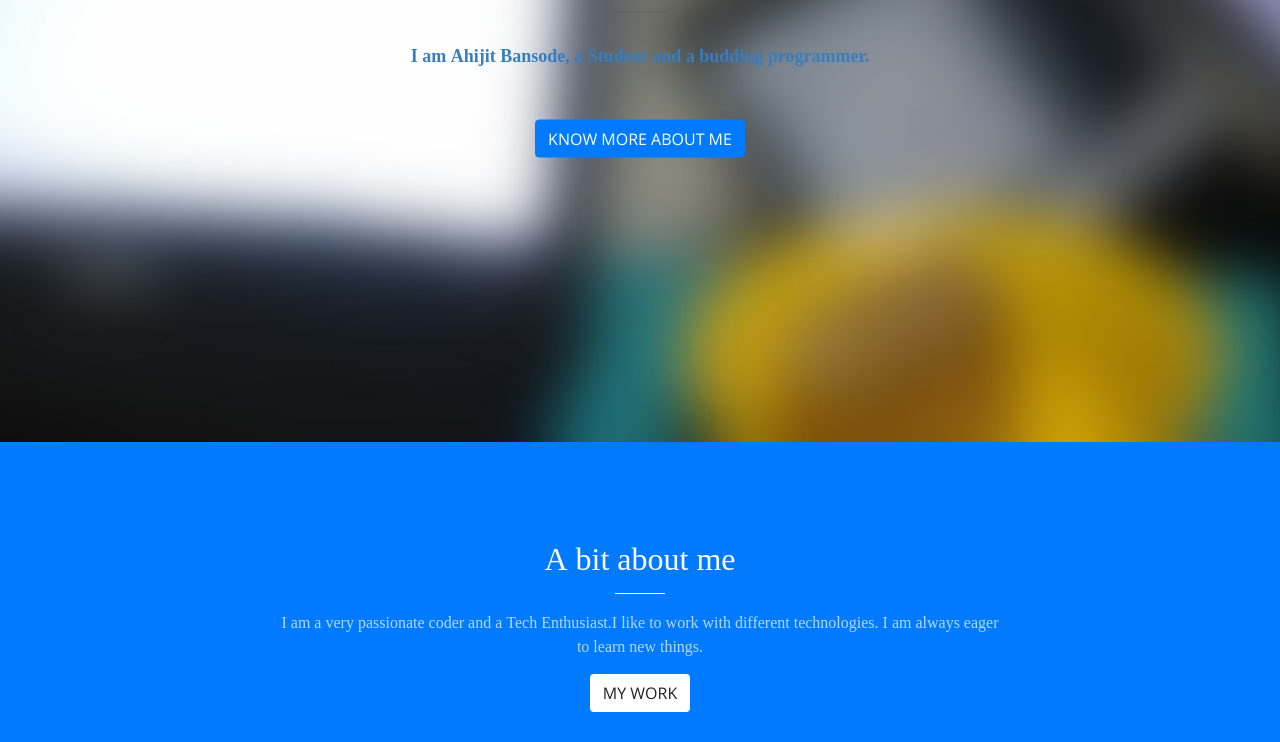
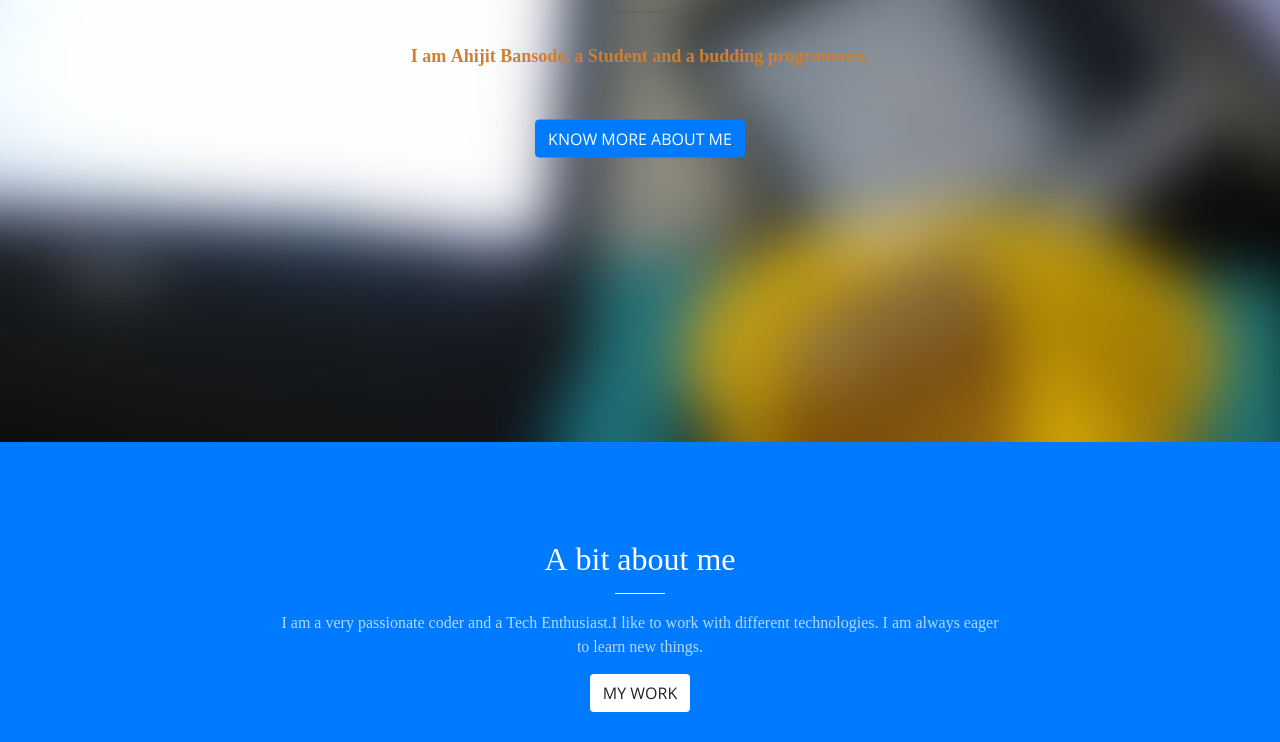
Before and after one commit to AbbyB97/abhijitbansode, a website with bundled scripts: page index.html in a window 1280 px wide. Shown: the part 358-1100 px from the top of the page. Built offline with nearby package versions, Linux system fonts and the light colour scheme.

Commit message:
Update index.html

```diff
--- a/index.html
+++ b/index.html
@@ -65,7 +65,7 @@
         <div class="header-content-inner">
             <h1 style="color: #377DC0" id="homeHeading">Hello there!</h1>
             <hr>
-            <p style="font-family: FontAwesome;color: #377DC0;font-weight: bold;">I am Ahijit Bansode,
+            <p style="font-family: FontAwesome;color: #CD7F32;font-weight: bold;">I am Ahijit Bansode,
                 a Student and a budding programmer.</p>
             <a class="btn btn-primary btn-xl js-scroll-trigger" href="#about">Know More about me</a>
         </div>
```
